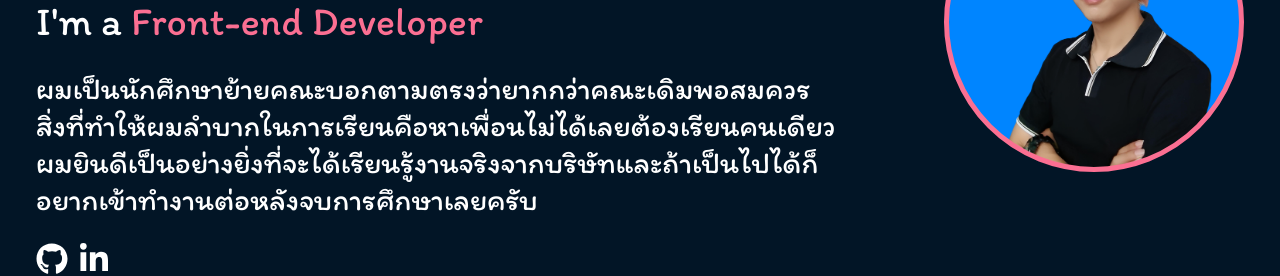
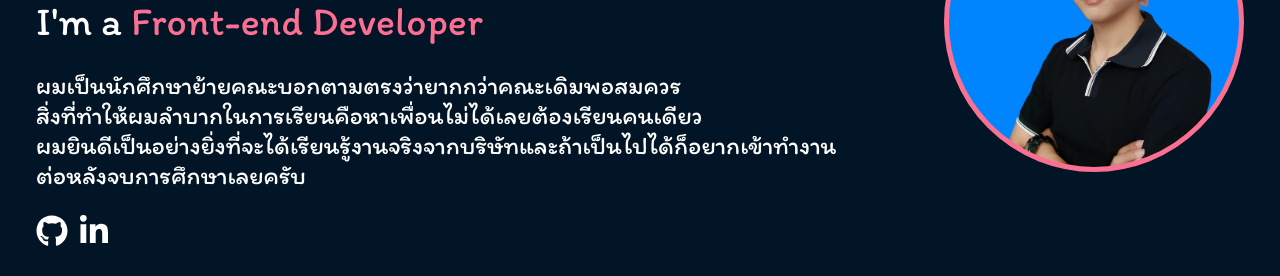
Before and after one commit to Drymartini2199/portfolio-react, a React (Vite) app: page / in a window 1280 px wide. Shown: the part 268-544 px from the top of the page. Built offline with nearby package versions, Linux system fonts and the light colour scheme.

Commit message:
update 10

```diff
--- a/src/components/Hero/Hero.module.css
+++ b/src/components/Hero/Hero.module.css
@@ -36,7 +36,7 @@
             & .text_4 {
                 width: 94%;
                 text-align: justify;
-                font-size: 30px;
+                font-size: 25px;
                 margin-top: 25px;
             }
         }
--- a/src/components/Portfolio/Portfolio.module.css
+++ b/src/components/Portfolio/Portfolio.module.css
@@ -50,7 +50,7 @@
 
             & p {
                 text-align: left;
-                font-size: 30px;
+                font-size: 25px;
                 margin-top: 25px;
             }
         }
```
